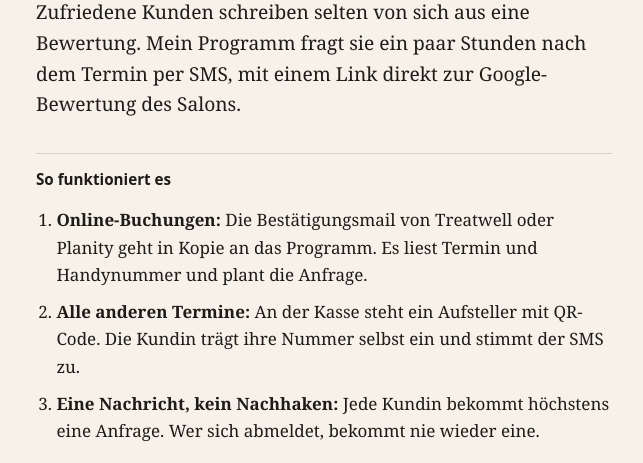
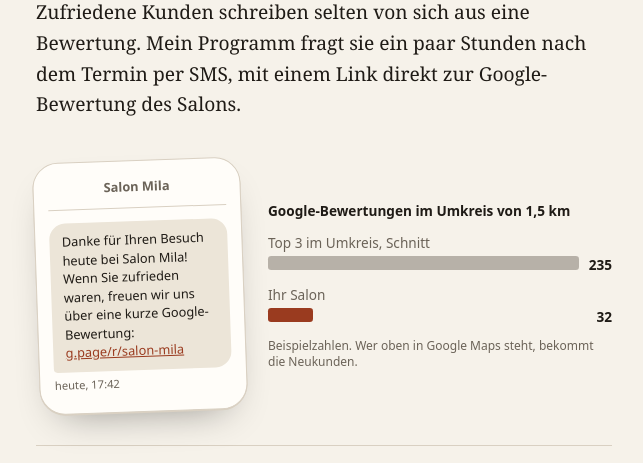
Before and after one commit to geilbaharyan-afk/farbodbaharyan-seite, a plain HTML site: page index.html in a window 1280 px wide. Shown: the part 326-789 px from the top of the page, without its empty margins (316-959 px from the left). Drawn offline with Linux system fonts and the light colour scheme.

Commit message:
feat: Beispiel-SMS und Bewertungsvergleich

```diff
--- a/index.html
+++ b/index.html
@@ -12,6 +12,21 @@
   <p class="marke">Farbod Baharyan · Bonn</p>
   <h1>Mehr Google-Bewertungen für Friseur&shy;salons</h1>
   <p class="lead">Zufriedene Kunden schreiben selten von sich aus eine Bewertung. Mein Programm fragt sie ein paar Stunden nach dem Termin per SMS, mit einem Link direkt zur Google-Bewertung des Salons.</p>
+
+  <div class="bild">
+    <figure class="handy" aria-label="Beispiel einer SMS an eine Kundin">
+      <div class="handy-kopf">Salon Mila</div>
+      <p class="sms">Danke für Ihren Besuch heute bei Salon Mila! Wenn Sie zufrieden waren, freuen wir uns über eine kurze Google-Bewertung: <span class="link">g.page/r/salon-mila</span></p>
+      <p class="sms-zeit">heute, 17:42</p>
+    </figure>
+
+    <figure class="vergleich" aria-label="Beispiel: Bewertungszahl im Vergleich zu den drei meistbewerteten Salons im Umkreis">
+      <figcaption>Google-Bewertungen im Umkreis von 1,5 km</figcaption>
+      <div class="balken"><span>Top 3 im Umkreis, Schnitt</span><i style="--w:100%"></i><b>235</b></div>
+      <div class="balken eigen"><span>Ihr Salon</span><i style="--w:14%"></i><b>32</b></div>
+      <p class="hinweis">Beispielzahlen. Wer oben in Google Maps steht, bekommt die Neukunden.</p>
+    </figure>
+  </div>
 
   <section>
     <h2>So funktioniert es</h2>
--- a/stil.css
+++ b/stil.css
@@ -4,6 +4,8 @@
   --grau: #6b6358;
   --akzent: #9a3b1f;
   --linie: #d9d0c2;
+  --flaeche: #fffdf9;
+  --blase: #ece5d8;
 }
 
 @media (prefers-color-scheme: dark) {
@@ -13,6 +15,8 @@
     --grau: #a89f92;
     --akzent: #e08a64;
     --linie: #3a342b;
+    --flaeche: #211d17;
+    --blase: #2e2820;
   }
 }
 
@@ -58,6 +62,81 @@ h2 {
 
 .lead { font-size: 1.2rem; }
 
+.bild {
+  display: grid;
+  grid-template-columns: 13rem 1fr;
+  gap: 1.5rem;
+  align-items: center;
+  margin: 2.5rem 0 1rem;
+}
+
+figure { margin: 0; }
+
+.handy {
+  background: var(--flaeche);
+  border: 1px solid var(--linie);
+  border-radius: 1.6rem;
+  padding: 1rem 0.9rem 1.2rem;
+  box-shadow: 0 1px 0 var(--linie), 0 18px 40px -22px rgb(0 0 0 / 0.45);
+  transform: rotate(-2deg);
+  font: 0.8rem/1.45 system-ui, sans-serif;
+}
+
+.handy-kopf {
+  text-align: center;
+  font-weight: 600;
+  color: var(--grau);
+  padding-bottom: 0.7rem;
+  margin-bottom: 0.8rem;
+  border-bottom: 1px solid var(--linie);
+}
+
+.sms {
+  background: var(--blase);
+  border-radius: 1rem 1rem 1rem 0.25rem;
+  padding: 0.6rem 0.75rem;
+  margin: 0;
+}
+
+.sms .link { color: var(--akzent); text-decoration: underline; }
+.sms-zeit { margin: 0.35rem 0 0; font-size: 0.7rem; color: var(--grau); }
+
+.vergleich {
+  font: 0.85rem/1.3 system-ui, sans-serif;
+}
+
+.vergleich figcaption {
+  font-weight: 600;
+  margin-bottom: 0.9rem;
+}
+
+.balken {
+  display: grid;
+  grid-template-columns: 1fr auto;
+  gap: 0.25rem 0.6rem;
+  margin-bottom: 0.8rem;
+}
+
+.balken span { grid-column: 1 / -1; color: var(--grau); }
+
+.balken i {
+  display: block;
+  height: 0.9rem;
+  width: var(--w);
+  background: var(--grau);
+  border-radius: 0.2rem;
+  opacity: 0.45;
+}
+
+.balken b { font-variant-numeric: tabular-nums; }
+.balken.eigen i { background: var(--akzent); opacity: 1; }
+.hinweis { color: var(--grau); font-size: 0.75rem; margin: 0.4rem 0 0; }
+
+@media (max-width: 34rem) {
+  .bild { grid-template-columns: 1fr; }
+  .handy { max-width: 15rem; }
+}
+
 ol { padding-left: 1.2em; }
 li { margin-bottom: 0.6em; }
 
```
